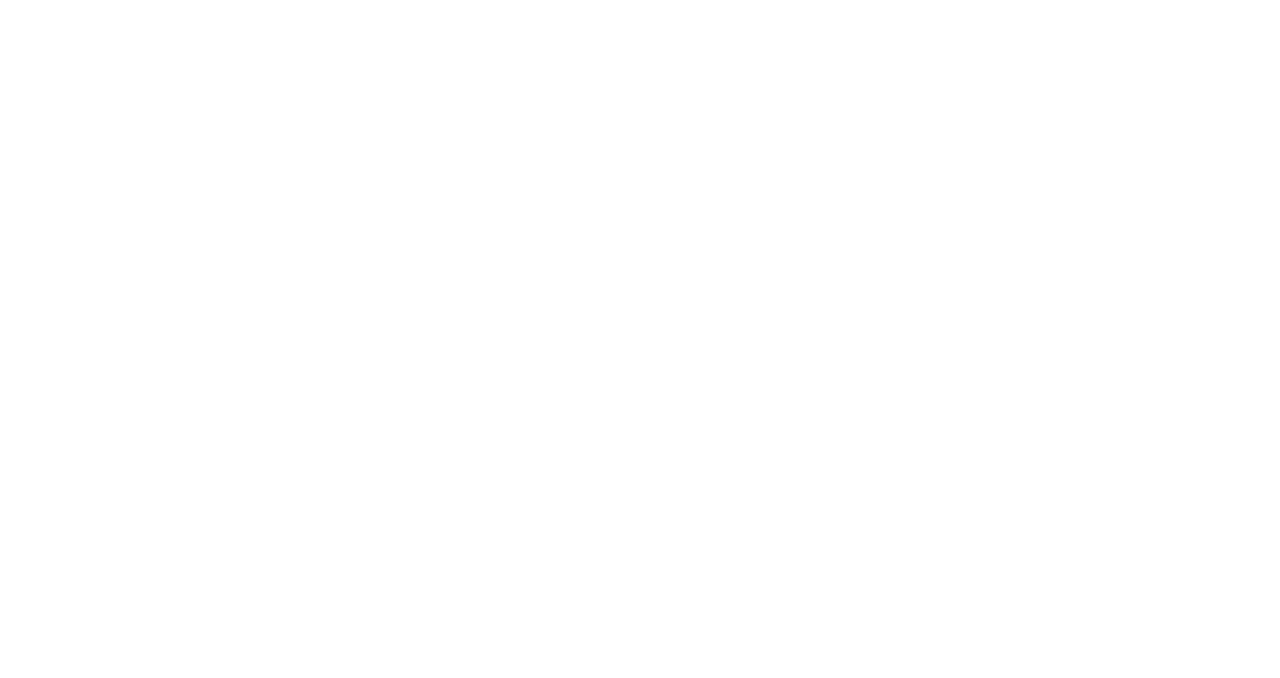
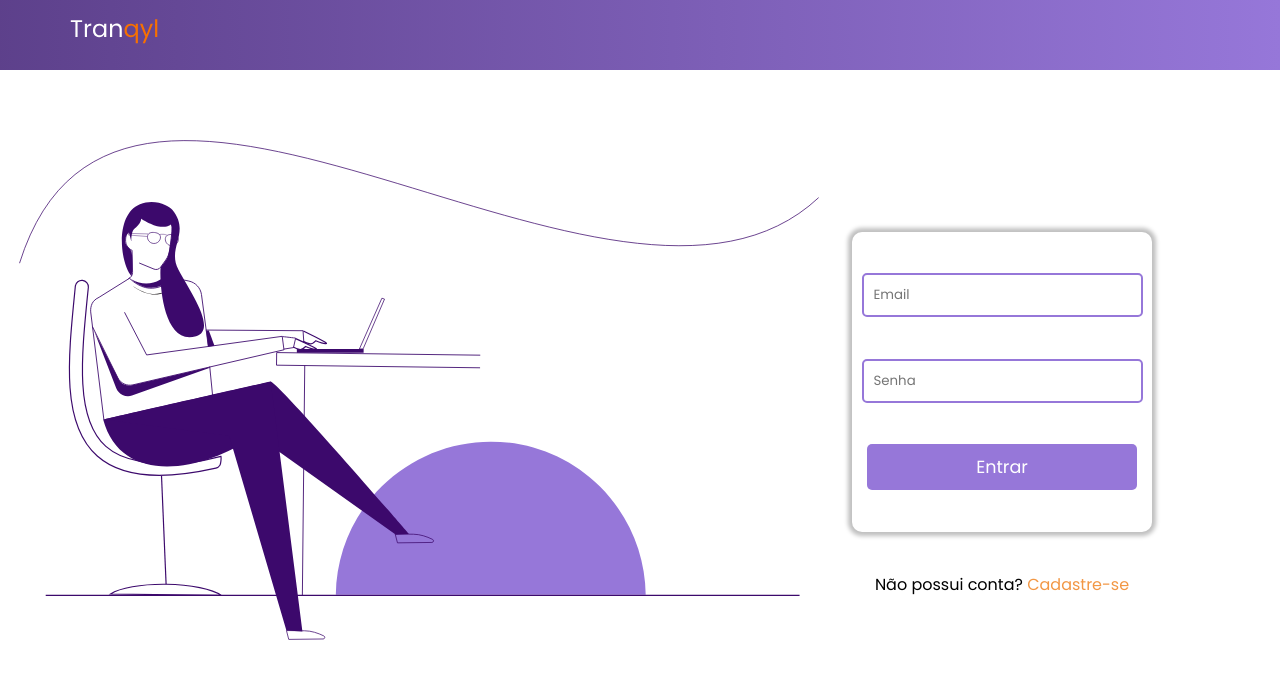
Before and after one commit to gabrielguti/tranqly-capstone, a React (Create React App) app: page /signin in a window 1280 px wide. Shown: the top 678 px of the page. Built offline with nearby package versions, Linux system fonts and the light colour scheme.

Commit message:
feat: Login Page

```diff
--- a/src/components/header/index.tsx
+++ b/src/components/header/index.tsx
@@ -1,5 +1,16 @@
-const Header = () => {
-  return <></>;
-};
+import { BarContainer } from "./styles";
+import logo from "../../assets/img/tranqyl.svg";
 
-export default Header;
+export default function index() {
+  return (
+    <>
+      <BarContainer>
+        <div className="barWidth">
+          <div>
+            <img src={logo} alt="log" />
+          </div>
+        </div>
+      </BarContainer>
+    </>
+  );
+}
--- /dev/null
+++ b/src/components/header/styles.ts
@@ -0,0 +1,25 @@
+import styled from "styled-components";
+
+export const BarContainer = styled.div`
+  width: 100%;
+  height: 70px;
+  background: linear-gradient(90deg, rgba(69, 36, 122, 0.87) 0%, #9677d9 100%);
+  .barWidth {
+    width: 100%;
+    height: inherit;
+    max-width: 1280px;
+    padding: 0 10px;
+    margin: auto;
+    display: flex;
+    align-items: center;
+    justify-content: space-between;
+    img {
+      :hover {
+        cursor: pointer;
+      }
+    }
+  }
+  @media (min-width: 700px) {
+    padding: 0 60px;
+  }
+`;
--- a/src/pages/login/index.tsx
+++ b/src/pages/login/index.tsx
@@ -1,5 +1,27 @@
+import { MainContainer, FormContainer } from "./styles";
+import Header from "../../components/header";
+import LoginImg from "../../assets/img/IllustrationR18.svg";
+
 const Login = () => {
-  return <></>;
+  return (
+    <MainContainer>
+      <Header />
+      <FormContainer>
+        <img src={LoginImg} alt={"LoginImg"} />
+        <h1>Entrar</h1>
+        <div className="FormDiv">
+          <form>
+            <input placeholder="Email" />
+            <input placeholder="Senha" />
+            <button>Entrar</button>
+          </form>
+          <p>
+            Não possui conta? <a href="/singup">Cadastre-se</a>
+          </p>
+        </div>
+      </FormContainer>
+    </MainContainer>
+  );
 };
 
 export default Login;
--- /dev/null
+++ b/src/pages/login/styles.ts
@@ -0,0 +1,85 @@
+import styled from "styled-components";
+
+export const MainContainer = styled.div`
+  display: flex;
+  flex-direction: column;
+`;
+
+export const FormContainer = styled.div`
+  position: relative;
+  > img {
+    width: 100vh;
+    height: 80vh;
+    margin-left: 1.5vw;
+  }
+
+  > h1 {
+    text-align: center;
+    margin-bottom: 5vh;
+  }
+
+  .FormDiv {
+    > p {
+      margin-top: 5vh;
+      text-align: center;
+      > a {
+        color: var(--orange100);
+      }
+    }
+
+    > form {
+      display: flex;
+      flex-direction: column;
+      align-items: center;
+      justify-content: space-evenly;
+      height: 40vh;
+      margin: 0 auto;
+      width: 300px;
+      height: 300px;
+      border-radius: 10px;
+      box-shadow: 0px 0px 4px 4px #00000040;
+      background: white;
+      > input {
+        padding: 10px;
+        border: 2px solid var(--purple100);
+        border-radius: 5px;
+      }
+      > button {
+        background: var(--purple100);
+        color: white;
+        font-size: 1.1em;
+        width: 90%;
+        padding: 10px;
+        border-radius: 5px;
+      }
+    }
+  }
+
+  @media only screen and (max-width: 1023px) {
+    margin-top: 15vh;
+    > img {
+      display: none;
+    }
+  }
+  @media only screen and (min-width: 1024px) {
+    > h1 {
+      display: none;
+    }
+
+    .FormDiv {
+      position: absolute;
+      top: 25%;
+      right: 10%;
+    }
+  }
+  @media only screen and (min-width: 1440px) {
+    > img {
+      margin-left: 15vw;
+    }
+  }
+  @media only screen and (min-width: 2560px) {
+    .FormDiv {
+      right: 30%;
+    }
+  }
+`;
```
Also changed, not shown: src/assets/img/IllustrationR18.svg.
